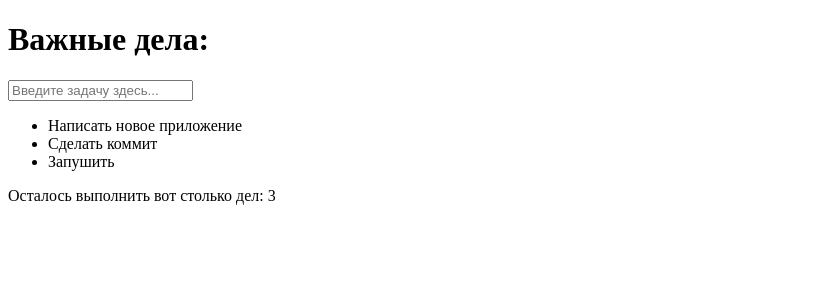
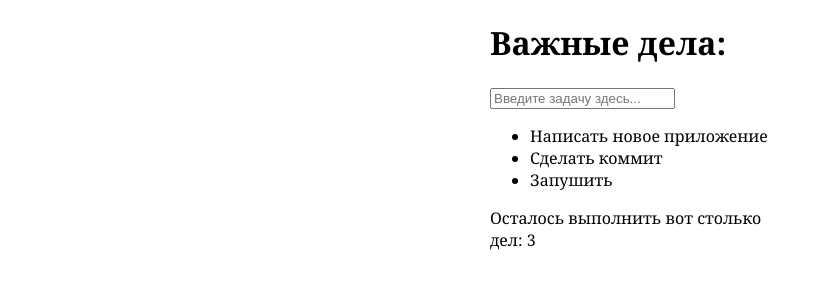
Before and after one commit to WebHeroSchool/React-Kd, a React (Create React App) app: page / in a window 1280 px wide. Shown: the top 300 px of the page, without its empty margins (0-822 px from the left). Built offline with nearby package versions, Linux system fonts and the light colour scheme.

Commit message:
added styles

```diff
--- /dev/null
+++ b/src/components/App/App.css
@@ -0,0 +1,5 @@
+.wrap {
+    margin: auto;
+    width: 300px;
+    font-family: Georgia, 'Times New Roman', Times, serif;
+}
--- a/src/components/App/App.js
+++ b/src/components/App/App.js
@@ -2,6 +2,7 @@ import React from 'react';
 import InputItem from '../InputItem/InputItem';
 import ItemList from '../ItemList/ItemList';
 import Footer from '../Footer/Footer';
+import './App.css';
 
 const App = () => {
   const items = [
@@ -17,7 +18,7 @@ const App = () => {
   ];
 
   return (
-  <div>
+  <div className="wrap">
     <h1>Важные дела:</h1>
     <InputItem />
     <ItemList items={items}/>
```
